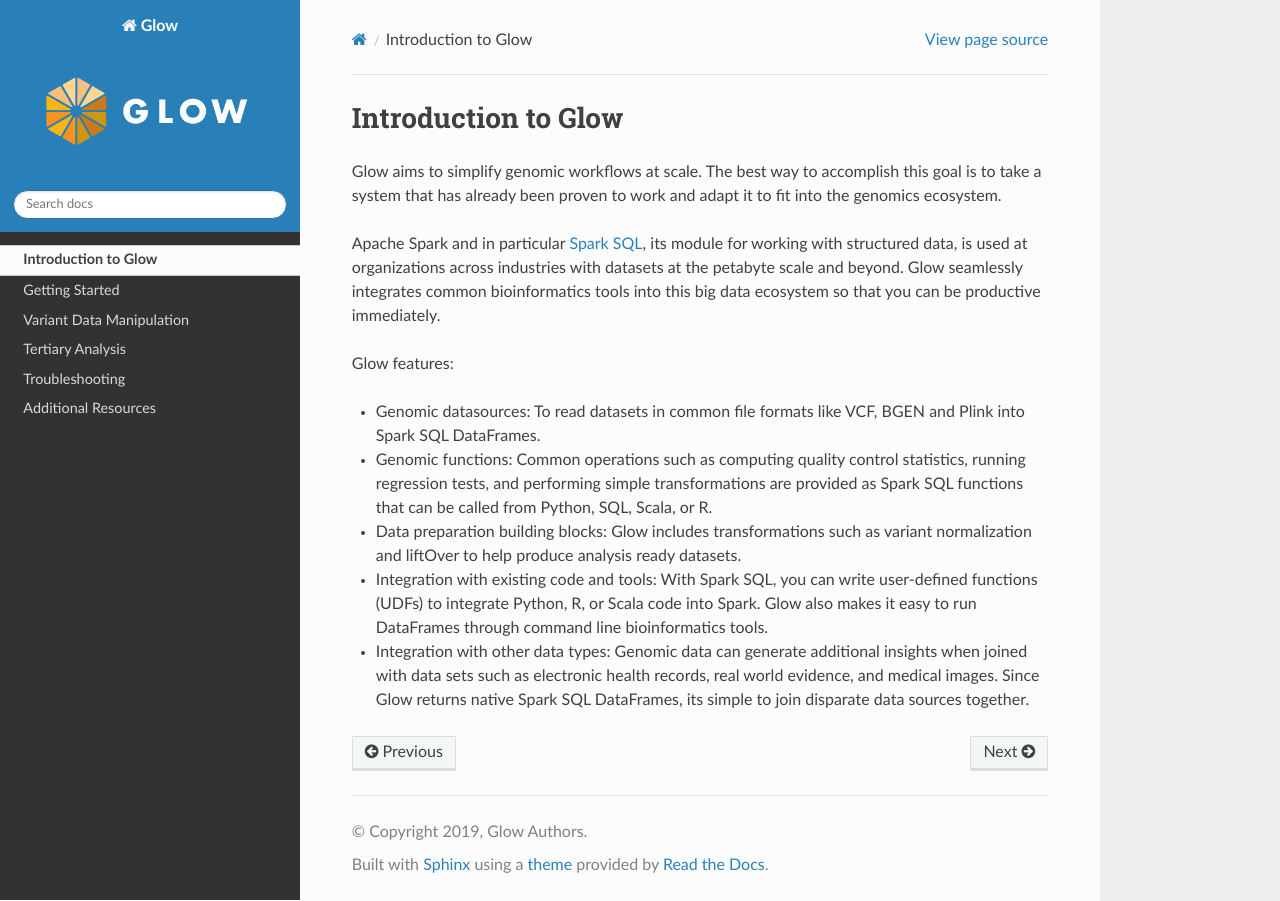
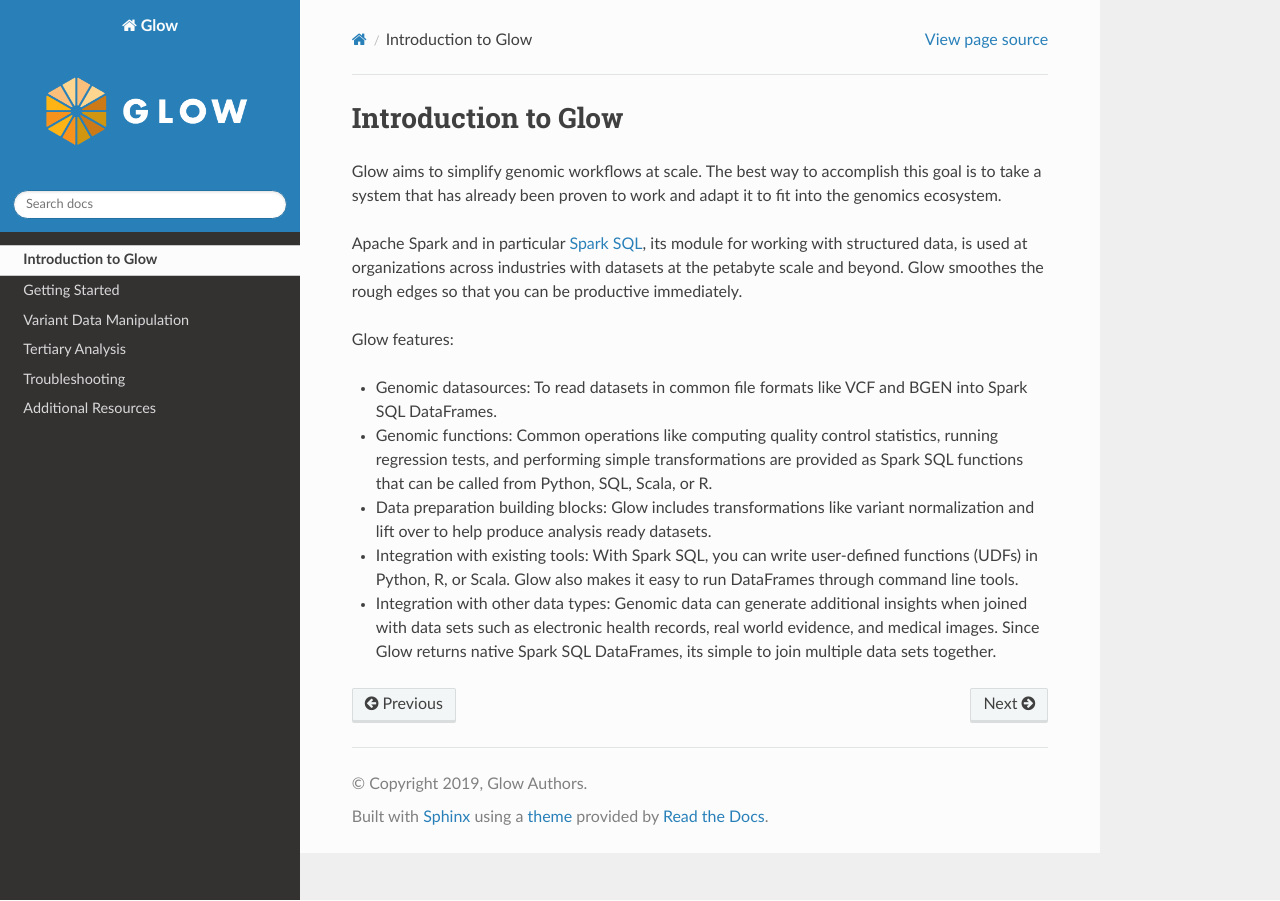
Before and after one commit to projectglow/glow, a Sphinx documentation site: the page built from docs/source/introduction.rst, in a window 1280 px wide. Built offline with Sphinx 7.4.7 and the Read the Docs theme 2.0.0, drawn with Linux system fonts in a browser that asks for light colours.

Commit message:
Revert "initial commit"
This reverts commit 21c460c20098c0c5b3d08a37ecab189eb5e8f212.

```diff
--- a/docs/source/introduction.rst
+++ b/docs/source/introduction.rst
@@ -6,20 +6,18 @@ has already been proven to work and adapt it to fit into the genomics ecosystem.
 
 Apache Spark and in particular `Spark SQL <https://spark.apache.org/sql/>`_, its module for working with
 structured data, is used at organizations across industries with datasets at the petabyte scale and
-beyond. Glow seamlessly integrates common bioinformatics tools into this big data ecosystem so that
-you can be productive immediately.
+beyond. Glow smoothes the rough edges so that you can be productive immediately.
 
 Glow features:
 
-- Genomic datasources: To read datasets in common file formats like VCF, BGEN and Plink into Spark SQL DataFrames.
-- Genomic functions: Common operations such as computing quality control statistics, running regression
+- Genomic datasources: To read datasets in common file formats like VCF and BGEN into Spark SQL DataFrames.
+- Genomic functions: Common operations like computing quality control statistics, running regression
   tests, and performing simple transformations are provided as Spark SQL functions that can be
   called from Python, SQL, Scala, or R.
-- Data preparation building blocks: Glow includes transformations such as variant normalization and
-  liftOver to help produce analysis ready datasets.
-- Integration with existing code and tools: With Spark SQL, you can write user-defined functions (UDFs) to
-  integrate Python, R, or Scala code into Spark. Glow also makes it easy to run DataFrames through command line
-  bioinformatics tools.
+- Data preparation building blocks: Glow includes transformations like variant normalization and
+  lift over to help produce analysis ready datasets.
+- Integration with existing tools: With Spark SQL, you can write user-defined functions (UDFs) in
+  Python, R, or Scala. Glow also makes it easy to run DataFrames through command line tools.
 - Integration with other data types: Genomic data can generate additional insights when joined with data sets
   such as electronic health records, real world evidence, and medical images. Since Glow returns native Spark
-  SQL DataFrames, its simple to join disparate data sources together.
+  SQL DataFrames, its simple to join multiple data sets together.
```
